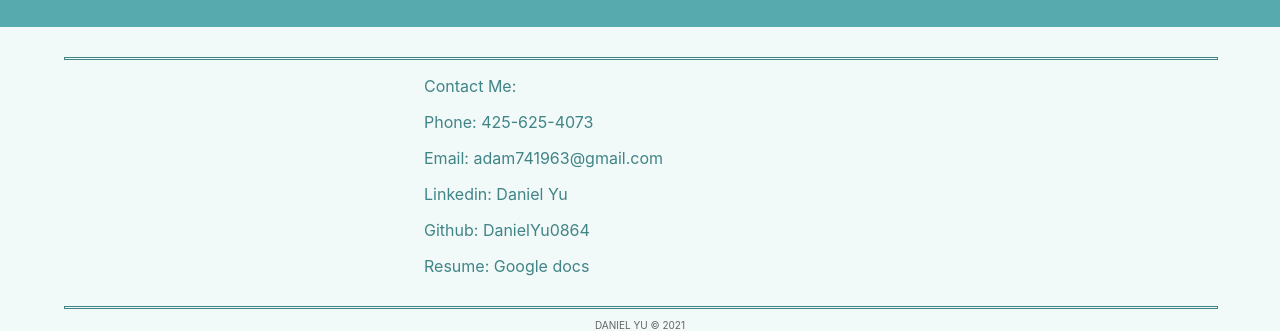
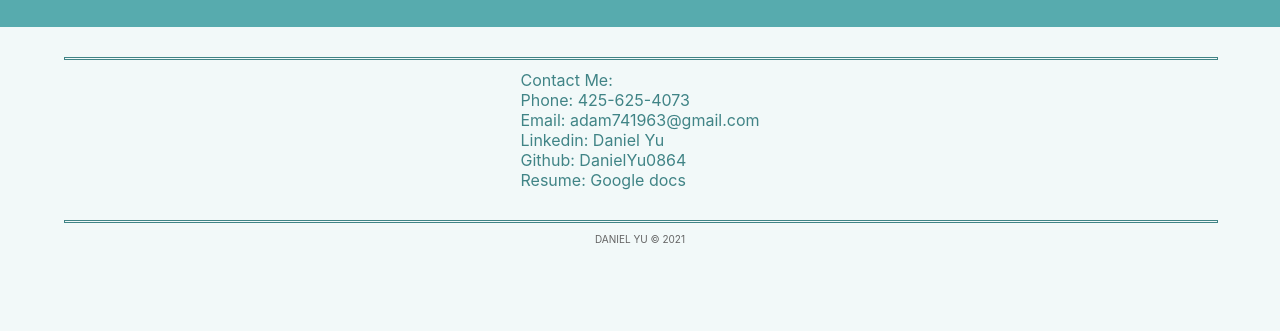
Before and after one commit to DanielYu0864/new-portfolio, a React (Create React App) app: page / in a window 1280 px wide. Shown: the part 2413-2744 px from the top of the page. After the commit the page ends 2668 px from the top, so only its background shows below. Built offline with nearby package versions, Linux system fonts and the light colour scheme.

Commit message:
media position and contact position

```diff
--- a/src/Components/Contact/index.js
+++ b/src/Components/Contact/index.js
@@ -4,16 +4,27 @@ function Contact() {
   return (
     <div className='contact' id='contact'>
     <div className="line"></div>
+      {/* <ul>
+        Contact Me:
+        <li>Phone: <a href="tel:+14256254073">425-625-4073</a></li>
+        <li>Email: <a href="mailto:adam741963@gmail.com">adam741963@gmail.com</a></li>
+        <li>Linkedin: <a target='blank' href="https://www.linkedin.com/in/daniel-yu-264360199/">Daniel Yu</a></li>
+        <li>Github: <a target='blank' href="https://github.com/DanielYu0864">DanielYu0864</a></li>
+        <li>Resume: <a target='blank' href="https://docs.google.com/document/d/1UuztsW4WQRWzihy84wIKtwEpPHqmhGGpWV4snOjjDj8/edit?usp=sharing">Google docs</a></li>
+      </ul> */}
+
+    <div className='info'>
       <ul>
         Contact Me:
-        <p>Phone: <a href="tel:+14256254073">425-625-4073</a></p>
-        <p>Email: <a href="mailto:adam741963@gmail.com">adam741963@gmail.com</a></p>
-        <p>Linkedin: <a target='blank' href="https://www.linkedin.com/in/daniel-yu-264360199/">Daniel Yu</a></p>
-        <p>Github: <a target='blank' href="https://github.com/DanielYu0864">DanielYu0864</a></p>
-        <p>Resume: <a target='blank' href="https://docs.google.com/document/d/1UuztsW4WQRWzihy84wIKtwEpPHqmhGGpWV4snOjjDj8/edit?usp=sharing">Google docs</a></p>
+        <li>Phone: <a href="tel:+14256254073">425-625-4073</a></li>
+        <li>Email: <a href="mailto:adam741963@gmail.com">adam741963@gmail.com</a></li>
+        <li>Linkedin: <a target='blank' href="https://www.linkedin.com/in/daniel-yu-264360199/">Daniel Yu</a></li>
+        <li>Github: <a target='blank' href="https://github.com/DanielYu0864">DanielYu0864</a></li>
+        <li>Resume: <a target='blank' href="https://docs.google.com/document/d/1UuztsW4WQRWzihy84wIKtwEpPHqmhGGpWV4snOjjDj8/edit?usp=sharing">Google docs</a></li>
       </ul>
+    </div>
+
     <div className="line"></div>
-
     </div>
   )
 }
--- a/src/Components/Contact/style.css
+++ b/src/Components/Contact/style.css
@@ -3,13 +3,36 @@
   color: #408486;
 }
 
-.contact ul {
+/* .contact ul {
+  margin: 0;
+  padding: 0;
+  text-align: left;
+  mix-blend-mode: normal;
+  display: flex;
+  align-items: center;
+  justify-content: center;
+  flex-direction: column;
+} */
+.contact .info {
+  margin: 0;
+  padding: 0;
   text-align: left;
   /* width: 40vw; */
   mix-blend-mode: normal;
-  position: relative;
-  right: 30%;
-  left: 30%;
+  display: flex;
+  align-items: center;
+  justify-content: center;
+  flex-direction: column;
+}
+
+.contact ul {
+  margin: 0px;
+  padding: 0;
+}
+
+.contact li {
+  list-style: none;
+  text-align: left !important;
 }
 
 .contact a {
--- a/src/Components/Header/style.css
+++ b/src/Components/Header/style.css
@@ -31,8 +31,8 @@
 }
 
 .media {
-  position: relative;
-  top: 2.5vh;
+  position: absolute;
+  top: 2vh;
   text-align: center;
 }
 
@@ -46,3 +46,11 @@
 .media img:hover {
   opacity: 1;
 }
+
+@media (max-width: 1000px) {
+  .media {
+    position: relative;
+    top: 5vh;
+    text-align: center;
+  }
+}
--- a/src/Components/Portfolio/Modal.js
+++ b/src/Components/Portfolio/Modal.js
@@ -6,11 +6,11 @@ function Modal(props) {
   return (
     <div className='project-container'>
       <h2>{title}</h2>
-      <div className='category'>Outline: <p>{category}</p></div>
+      <div className='category'>Project Summary: <p>{category}</p></div>
       <div className='language'>Language: <p>{language}</p></div>
       <div className='a-tags'>
-        <a className='link underline1' target='_blank' href={repo}>Repository</a>
-        <a className='link underline2' target='_blank' href={deploy ? deploy : repo}>Deploy</a>
+        <a className='link underline1' target='_blank' href={repo}>Github-Repository</a>
+        <a className='link underline2' target='_blank' href={deploy ? deploy : repo}>Deployed-Application</a>
       </div>
 
       {/* <Image
--- a/src/Components/Portfolio/style.css
+++ b/src/Components/Portfolio/style.css
@@ -127,7 +127,7 @@
 }
 .underline1:hover::after,
 .underline2:hover::after {
-  width: 5.5rem;
+  width: 45%;
   height: 2px;
   display: block;
   background-color: #f5fafa;
@@ -136,6 +136,6 @@
 }
 
 .underline2:hover::after {
-  width: 3.5rem;
-  left: 6.3rem;
+  width: 55%;
+  left: 45%;
 }
```
Also changed, not shown: 1 other file (tests, documents, lock files or other folders).
